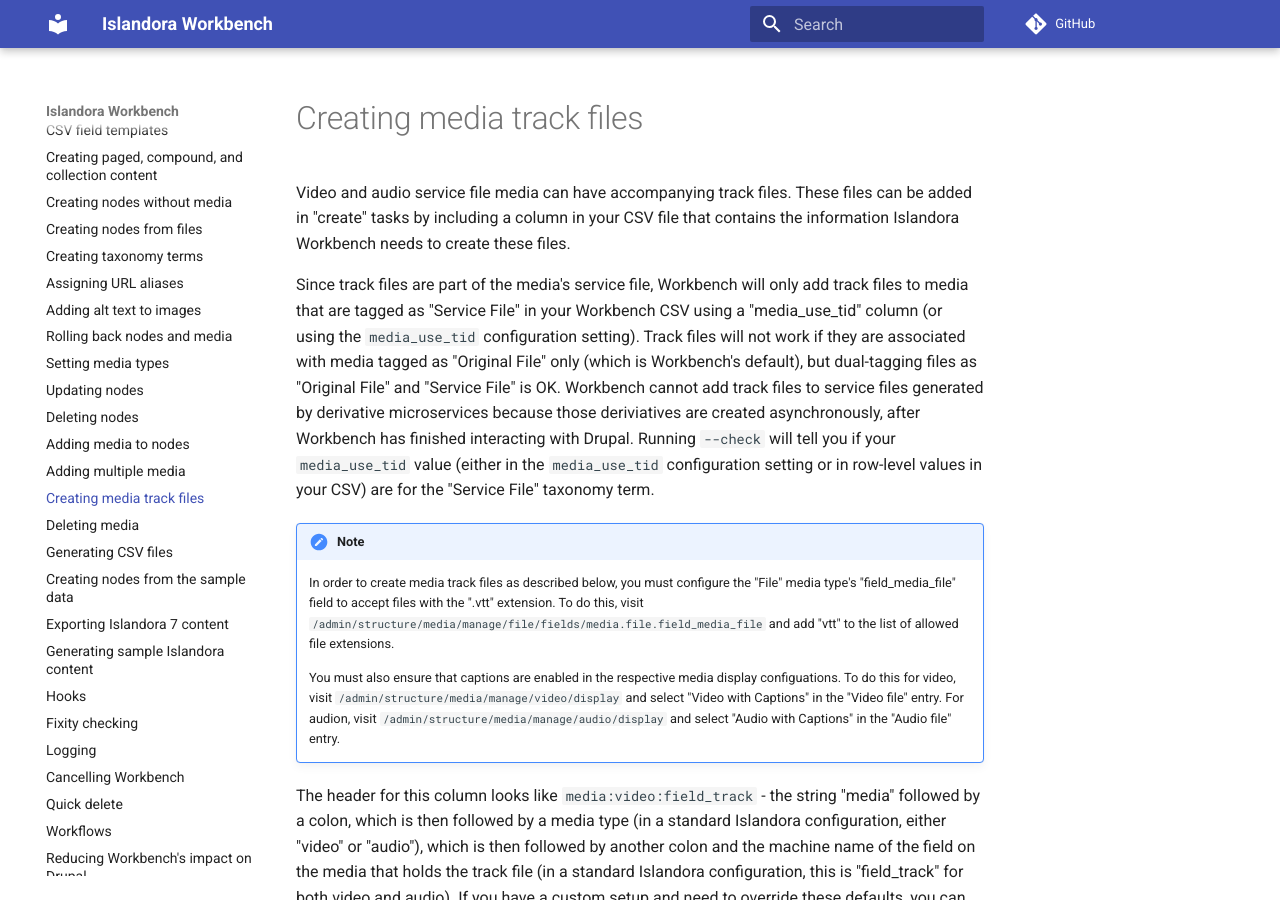
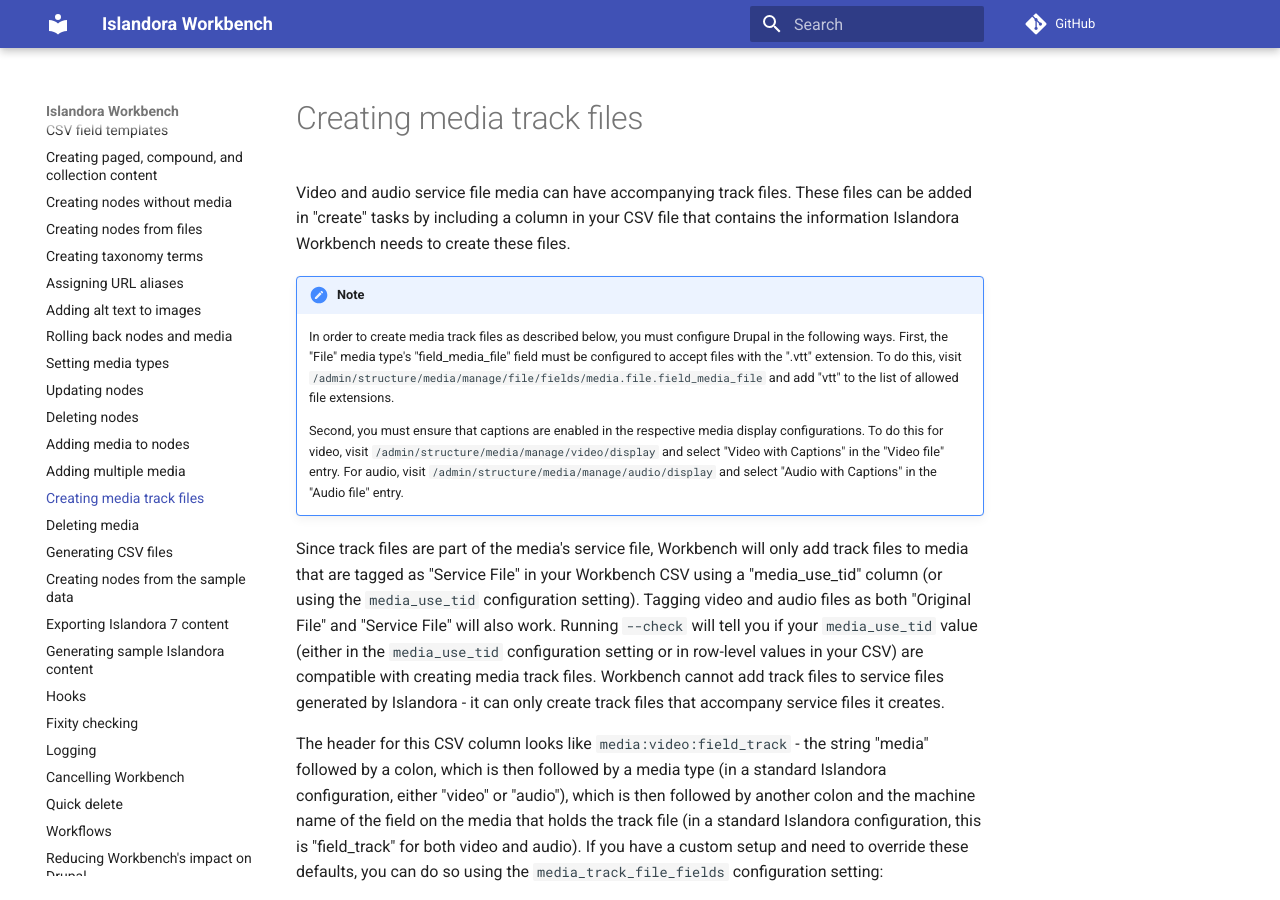
Before and after one commit to mjordan/islandora_workbench_docs, an MkDocs documentation site: the page built from docs/media_track_files.md, in a window 1280 px wide and 900 px high. Built offline with MkDocs 1.6.1 and Material for MkDocs 9.7.7, drawn with Linux system fonts in a browser that asks for light colours; comment, search, counter and statistics services are not loaded; some of the changed text lies outside the part shown.

Commit message:
Further work on media track file docs.

````diff
--- a/docs/media_track_files.md
+++ b/docs/media_track_files.md
@@ -1,13 +1,13 @@
 Video and audio service file media can have accompanying track files. These files can be added in "create" tasks by including a column in your CSV file that contains the information Islandora Workbench needs to create these files.
 
-Since track files are part of the media's service file, Workbench will only add track files to media that are tagged as "Service File" in your Workbench CSV using a "media_use_tid" column (or using the `media_use_tid` configuration setting). Track files will not work if they are associated with media tagged as "Original File" only (which is Workbench's default), but dual-tagging files as "Original File" and "Service File" is OK. Workbench cannot add track files to service files generated by derivative microservices because those deriviatives are created asynchronously, after Workbench has finished interacting with Drupal. Running `--check` will tell you if your `media_use_tid` value (either in the `media_use_tid` configuration setting or in row-level values in your CSV) are for the "Service File" taxonomy term.
+!!! note
+    In order to create media track files as described below, you must configure Drupal in the following ways. First, the "File" media type's "field_media_file" field must be configured to accept files with the ".vtt" extension. To do this, visit `/admin/structure/media/manage/file/fields/media.file.field_media_file` and add "vtt" to the list of allowed file extensions.
 
-!!! note
-    In order to create media track files as described below, you must configure the "File" media type's "field_media_file" field to accept files with the ".vtt" extension. To do this, visit `/admin/structure/media/manage/file/fields/media.file.field_media_file` and add "vtt" to the list of allowed file extensions.
+    Second, you must ensure that captions are enabled in the respective media display configurations. To do this for video, visit `/admin/structure/media/manage/video/display` and select "Video with Captions" in the "Video file" entry. For audio, visit `/admin/structure/media/manage/audio/display` and select "Audio with Captions" in the "Audio file" entry.
 
-    You must also ensure that captions are enabled in the respective media display configuations. To do this for video, visit `/admin/structure/media/manage/video/display` and select "Video with Captions" in the "Video file" entry. For audion, visit `/admin/structure/media/manage/audio/display` and select "Audio with Captions" in the "Audio file" entry.
+Since track files are part of the media's service file, Workbench will only add track files to media that are tagged as "Service File" in your Workbench CSV using a "media_use_tid" column (or using the `media_use_tid` configuration setting). Tagging video and audio files as both "Original File" and "Service File" will also work. Running `--check` will tell you if your `media_use_tid` value (either in the `media_use_tid` configuration setting or in row-level values in your CSV) are compatible with creating media track files. Workbench cannot add track files to service files generated by Islandora - it can only create track files that accompany service files it creates.
 
-The header for this column looks like `media:video:field_track` - the string "media" followed by a colon, which is then followed by a media type (in a standard Islandora configuration, either "video" or "audio"), which is then followed by another colon and the machine name of the field on the media that holds the track file (in a standard Islandora configuration, this is "field_track" for both video and audio). If you have a custom setup and need to override these defaults, you can do so using the `media_track_file_fields` configuration setting:
+The header for this CSV column looks like `media:video:field_track` - the string "media" followed by a colon, which is then followed by a media type (in a standard Islandora configuration, either "video" or "audio"), which is then followed by another colon and the machine name of the field on the media that holds the track file (in a standard Islandora configuration, this is "field_track" for both video and audio). If you have a custom setup and need to override these defaults, you can do so using the `media_track_file_fields` configuration setting:
 
 ```yaml
 media_track_file_fields:
@@ -48,7 +48,7 @@
 
     However, if you are running Workbench on Windows, you can use absolute file paths that contain colons, such as `c:\Users\mark\Documents\my_vtt_file.vtt`.
 
-You can mix CSV entries that contain track file information with those that do not (as with row 002 above, which is for an image), and also omit the track data for video and audio files that don't have an accompanying track file.
+You can mix CSV entries that contain track file information with those that do not (as with row 002 above, which is for an image), and also omit the track data for video and audio files that don't have an accompanying track file. If there is no value in the media track column, Workbench will not attempt to create a media track file.
 
 You can also add multiple track files for a single video or audio file in the same way you add mutliple values in any field:
 
````
Also changed, not shown: docs/changelog.md (+2 -2 lines), docs/preparing_data.md (+1 -1 lines).
